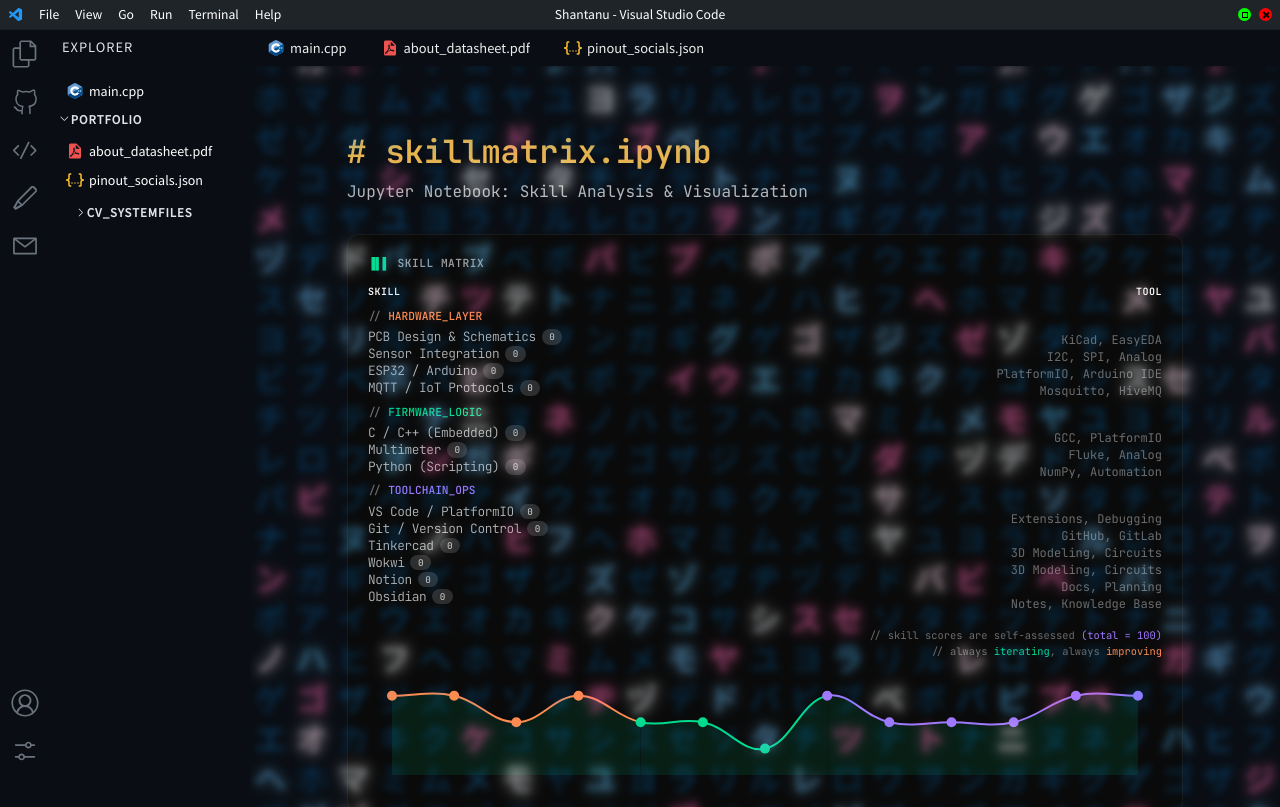
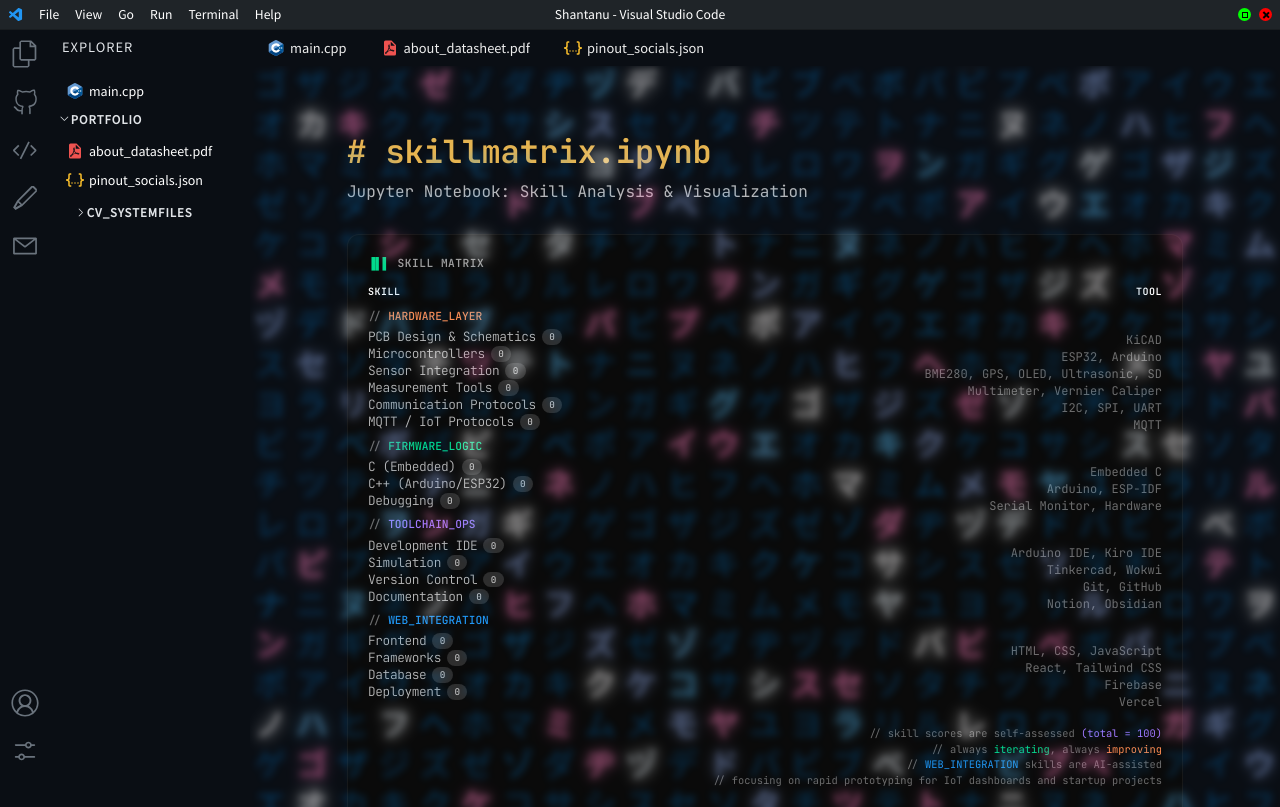
Before and after one commit to shaxntanu/VSCode-Portfolio, a Next.js app: page /skillmatrix in a window 1280 px wide. Shown: the top 807 px of the page. Built offline with nearby package versions, Linux system fonts and the light colour scheme.

Commit message:
Update skill matrix, techstack, and resume typing effect

```diff
--- a/components/SkillMatrix.tsx
+++ b/components/SkillMatrix.tsx
@@ -33,10 +33,12 @@ const skillData: SkillCategory[] = [
     titleHighlight: 'HARDWARE_LAYER',
     color: '#ff8c50',
     skills: [
-      { name: 'PCB Design & Schematics', tools: 'KiCad, EasyEDA', score: 99, categoryColor: '#ff8c50' },
-      { name: 'Sensor Integration', tools: 'I2C, SPI, Analog', score: 99, categoryColor: '#ff8c50' },
-      { name: 'ESP32 / Arduino', tools: 'PlatformIO, Arduino IDE', score: 66, categoryColor: '#ff8c50' },
-      { name: 'MQTT / IoT Protocols', tools: 'Mosquitto, HiveMQ', score: 99, categoryColor: '#ff8c50' },
+      { name: 'PCB Design & Schematics', tools: 'KiCAD', score: 66, categoryColor: '#ff8c50' },
+      { name: 'Microcontrollers', tools: 'ESP32, Arduino', score: 99, categoryColor: '#ff8c50' },
+      { name: 'Sensor Integration', tools: 'BME280, GPS, OLED, Ultrasonic, SD', score: 99, categoryColor: '#ff8c50' },
+      { name: 'Measurement Tools', tools: 'Multimeter, Vernier Caliper', score: 99, categoryColor: '#ff8c50' },
+      { name: 'Communication Protocols', tools: 'I2C, SPI, UART', score: 66, categoryColor: '#ff8c50' },
+      { name: 'MQTT / IoT Protocols', tools: 'MQTT', score: 66, categoryColor: '#ff8c50' },
     ],
   },
   {
@@ -44,9 +46,9 @@ const skillData: SkillCategory[] = [
     titleHighlight: 'FIRMWARE_LOGIC',
     color: '#00dc8c',
     skills: [
-      { name: 'C / C++ (Embedded)', tools: 'GCC, PlatformIO', score: 66, categoryColor: '#00dc8c' },
-      { name: 'Multimeter', tools: 'Fluke, Analog', score: 66, categoryColor: '#00dc8c' },
-      { name: 'Python (Scripting)', tools: 'NumPy, Automation', score: 33, categoryColor: '#00dc8c' },
+      { name: 'C (Embedded)', tools: 'Embedded C', score: 99, categoryColor: '#00dc8c' },
+      { name: 'C++ (Arduino/ESP32)', tools: 'Arduino, ESP-IDF', score: 66, categoryColor: '#00dc8c' },
+      { name: 'Debugging', tools: 'Serial Monitor, Hardware', score: 99, categoryColor: '#00dc8c' },
     ],
   },
   {
@@ -54,12 +56,21 @@ const skillData: SkillCategory[] = [
     titleHighlight: 'TOOLCHAIN_OPS',
     color: '#a078ff',
     skills: [
-      { name: 'VS Code / PlatformIO', tools: 'Extensions, Debugging', score: 99, categoryColor: '#a078ff' },
-      { name: 'Git / Version Control', tools: 'GitHub, GitLab', score: 66, categoryColor: '#a078ff' },
-      { name: 'Tinkercad', tools: '3D Modeling, Circuits', score: 66, categoryColor: '#a078ff' },
-      { name: 'Wokwi', tools: '3D Modeling, Circuits', score: 66, categoryColor: '#a078ff' },
-      { name: 'Notion', tools: 'Docs, Planning', score: 99, categoryColor: '#a078ff' },
-      { name: 'Obsidian', tools: 'Notes, Knowledge Base', score: 99, categoryColor: '#a078ff' },
+      { name: 'Development IDE', tools: 'Arduino IDE, Kiro IDE', score: 99, categoryColor: '#a078ff' },
+      { name: 'Simulation', tools: 'Tinkercad, Wokwi', score: 99, categoryColor: '#a078ff' },
+      { name: 'Version Control', tools: 'Git, GitHub', score: 99, categoryColor: '#a078ff' },
+      { name: 'Documentation', tools: 'Notion, Obsidian', score: 99, categoryColor: '#a078ff' },
+    ],
+  },
+  {
+    title: '// ',
+    titleHighlight: 'WEB_INTEGRATION',
+    color: '#2196f3',
+    skills: [
+      { name: 'Frontend', tools: 'HTML, CSS, JavaScript', score: 33, categoryColor: '#2196f3' },
+      { name: 'Frameworks', tools: 'React, Tailwind CSS', score: 33, categoryColor: '#2196f3' },
+      { name: 'Database', tools: 'Firebase', score: 33, categoryColor: '#2196f3' },
+      { name: 'Deployment', tools: 'Vercel', score: 33, categoryColor: '#2196f3' },
     ],
   },
 ];
@@ -257,6 +268,14 @@ const SkillMatrix = () => {
           <span className={styles.comment}>{', always '}</span>
           <span style={{ color: '#ff8c50' }}>improving</span>
         </div>
+        <div className={styles.footerNote}>
+          <span className={styles.comment}>{'// '}</span>
+          <span style={{ color: '#2196f3' }}>WEB_INTEGRATION</span>
+          <span className={styles.comment}>{' skills are AI-assisted'}</span>
+        </div>
+        <div className={styles.footerNote}>
+          <span className={styles.comment}>{'// focusing on rapid prototyping for IoT dashboards and startup projects'}</span>
+        </div>
       </div>
 
       <div className={styles.chartContainer}>
--- a/pages/resume.tsx
+++ b/pages/resume.tsx
@@ -22,13 +22,12 @@ const ResumePage = () => {
 
         <div className={styles.terminalBody}>
           <div className={styles.bootHeader}>
-            SYSTEM_PDF_LOADED: Shantanu_Resume_Classic (v2.4)
-            <span className={styles.blinkingCursor}></span>
+            <span className={styles.typingText}>SYSTEM_PDF_LOADED: Shantanu_Resume_Classic (v2.4)</span>
           </div>
 
           <div className={styles.infoBlock}>
             <div className={styles.infoLine}>
-              <span className={styles.infoLabel}>Image Size:</span>
+              <span className={styles.infoLabel}>File Size:</span>
               <span className={styles.infoValue}>53.8 KB (55,156 bytes)</span>
             </div>
             <div className={styles.infoLine}>
--- a/styles/ResumePage.module.css
+++ b/styles/ResumePage.module.css
@@ -64,6 +64,39 @@
     text-shadow: 0 0 10px rgba(0, 255, 136, 0.5);
 }
 
+.typingText {
+    display: inline-block;
+    white-space: nowrap;
+    overflow: hidden;
+    border-right: 0.15em solid #00ff88;
+    animation: typing 4s steps(49) infinite, blinkCursor 0.5s step-end infinite alternate;
+    max-width: max-content;
+}
+
+@keyframes typing {
+
+    0%,
+    10% {
+        width: 0;
+    }
+
+    45%,
+    55% {
+        width: 49ch;
+    }
+
+    90%,
+    100% {
+        width: 0;
+    }
+}
+
+@keyframes blinkCursor {
+    50% {
+        border-right-color: transparent;
+    }
+}
+
 .infoBlock {
     margin-bottom: 2rem;
 }
@@ -126,29 +159,6 @@
     transform: scale(0.98);
 }
 
-.blinkingCursor {
-    display: inline-block;
-    width: 10px;
-    height: 1.2em;
-    background: #00ff88;
-    margin-left: 4px;
-    animation: blink 1s infinite;
-    vertical-align: middle;
-}
-
-@keyframes blink {
-
-    0%,
-    50% {
-        opacity: 1;
-    }
-
-    51%,
-    100% {
-        opacity: 0;
-    }
-}
-
 .footer {
     margin-top: 2rem;
     color: #555;
```
Also changed, not shown: pages/techstack.tsx (+24 -17 lines).
